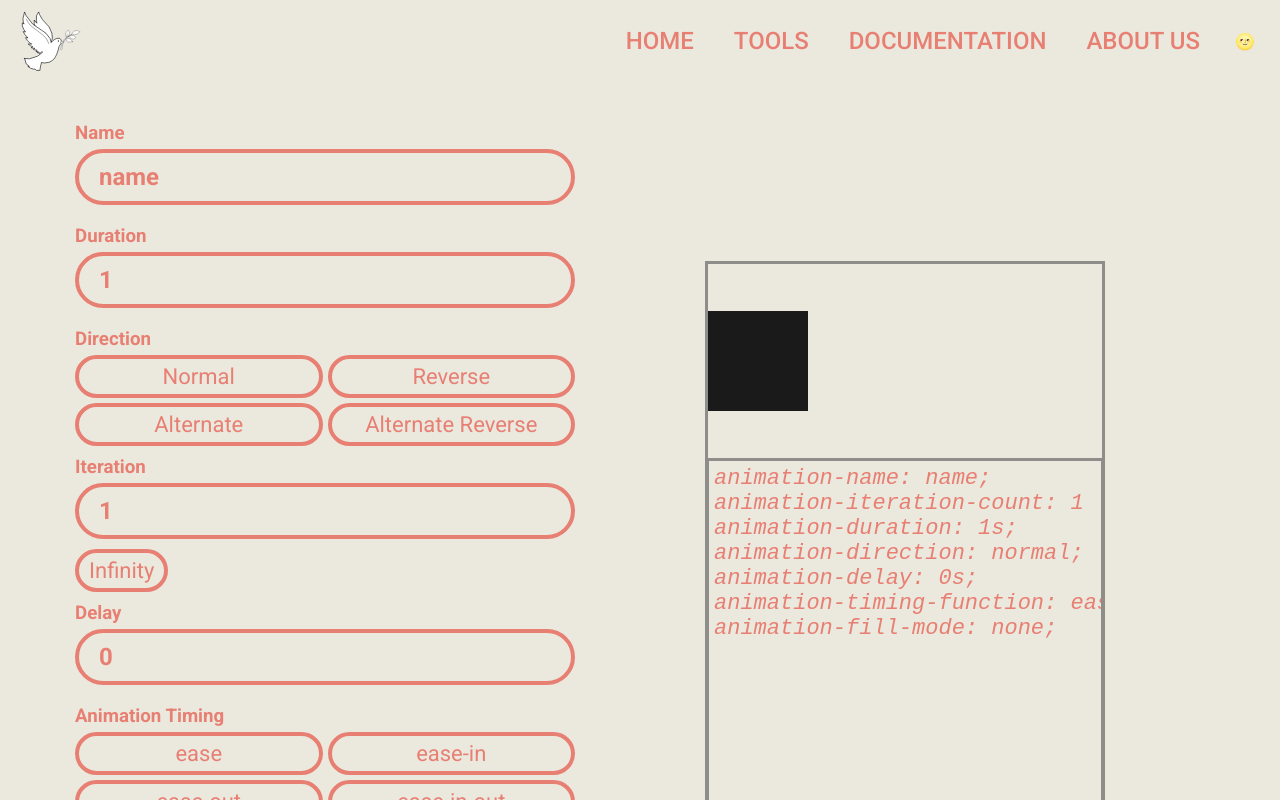
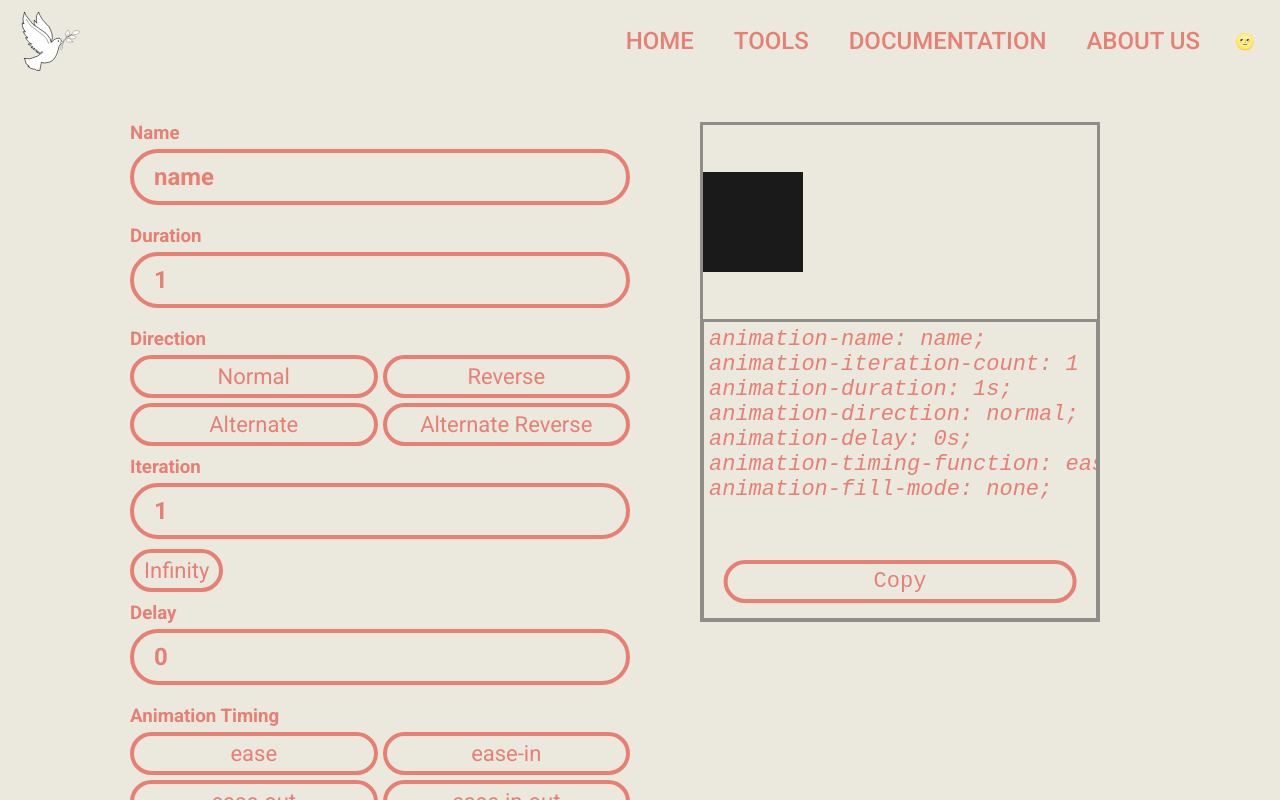
Before and after one commit to hetagdarchiev/HelpEnd, a React (Vite) app: page /tools in a window 1280 px wide. Shown: the top 800 px of the page. Built offline with nearby package versions, Linux system fonts and the light colour scheme.

Commit message:
currect animation

```diff
--- a/src/pages/Tools/components/AnimationCss/AnimationCss.jsx
+++ b/src/pages/Tools/components/AnimationCss/AnimationCss.jsx
@@ -10,7 +10,7 @@ export default function AnimationCss() {
   const [timing, setTiming] = useState("ease");
   const [fillMode, setFillMode] = useState("none");
   let cubeRef = useRef(null);
-
+  let refCode = useRef(null);
   useEffect(() => {
     const element = cubeRef.current;
     if (element) {
@@ -28,6 +28,14 @@ export default function AnimationCss() {
     }
   }, [iteration, duration, direction, delay, timing, fillMode]);
 
+  async function copyToClipboard(text) {
+    try {
+      await navigator.clipboard.writeText(text);
+      console.log("Текст скопирован в буфер обмена");
+    } catch (err) {
+      console.error("Ошибка при копировании:", err);
+    }
+  }
   const animate = {
     animation: `cubeAnimate ${duration}s ${direction} ${iteration}`,
   };
@@ -58,7 +66,14 @@ export default function AnimationCss() {
           ></div>
         </div>
         <pre className={`${style["animation-code"]}`} name="code-css">
-          {userCode || "Youre code"}
+          <span ref={refCode}>{userCode || "Youre code"}</span>
+          <button
+            onClick={() => copyToClipboard(refCode.current.innerText)}
+            type="button"
+            className={`${style["animation__copy-btn"] || ""} button`}
+          >
+            Copy
+          </button>
         </pre>
       </div>
 
@@ -104,6 +119,7 @@ export default function AnimationCss() {
             }`}
           >
             <button
+              type="button"
               className={`${
                 style["animation-controller--normal"] || ""
               } button`}
@@ -113,6 +129,7 @@ export default function AnimationCss() {
               Normal
             </button>
             <button
+              type="button"
               className={`${style["animation-controller--reverse"] || ""}
               button`}
               onClick={() => setDirection("reverse")}
@@ -121,6 +138,7 @@ export default function AnimationCss() {
               Reverse
             </button>
             <button
+              type="button"
               className={`${style["animation-controller--alternate"] || ""}
               button`}
               onClick={() => setDirection("alternate")}
@@ -129,6 +147,7 @@ export default function AnimationCss() {
               Alternate
             </button>
             <button
+              type="button"
               className={`${
                 style["animation-controller--alternate-reverse"] || ""
               }
@@ -152,6 +171,7 @@ export default function AnimationCss() {
             value={iteration}
           />
           <button
+            type="button"
             className={`${
               style["animation__controller--infinity"] || ""
             }button`}
@@ -183,6 +203,7 @@ If the value is positive, there will be a delay before the animation starts. If
             }`}
           >
             <button
+              type="button"
               className={`button`}
               onClick={() => setTiming("ease")}
               title="Standard smooth acceleration (default)"
@@ -190,6 +211,7 @@ If the value is positive, there will be a delay before the animation starts. If
               ease
             </button>
             <button
+              type="button"
               className={`button`}
               onClick={() => setTiming("ease-in")}
               title="Smooth animation start (slow beginning)"
@@ -197,6 +219,7 @@ If the value is positive, there will be a delay before the animation starts. If
               ease-in
             </button>
             <button
+              type="button"
               className={`button`}
               title="Smooth animation end (slow finish)"
               onClick={() => setTiming("ease-out")}
@@ -204,6 +227,7 @@ If the value is positive, there will be a delay before the animation starts. If
               ease-out
             </button>
             <button
+              type="button"
               className={`button`}
               onClick={() => setTiming("ease-in-out")}
               title="Smooth start and end of animation"
@@ -211,6 +235,7 @@ If the value is positive, there will be a delay before the animation starts. If
               ease-in-out
             </button>
             <button
+              type="button"
               className={`button`}
               onClick={() => setTiming("linear")}
               title="Constant speed without acceleration"
@@ -227,25 +252,33 @@ If the value is positive, there will be a delay before the animation starts. If
               style["btn-group"] || ""
             }`}
           >
-            <button className={`button`}
+            <button
+              type="button"
+              className={`button`}
               title="animation styles are not applied before and after the animation is played (the default value)."
               onClick={() => setFillMode("none")}
             >
               none
             </button>
-            <button className={`button`}
+            <button
+              type="button"
+              className={`button`}
               onClick={() => setFillMode("forwards")}
               title="animation styles are not applied before and after the animation is played (the default value)."
             >
               forwards
             </button>
-            <button className={`button`}
+            <button
+              type="button"
+              className={`button`}
               onClick={() => setFillMode("backwards")}
               title="after the animation ends, the element will be styled with the styles of the first keyframe"
             >
               backwards
             </button>
-            <button className={`button`}
+            <button
+              type="button"
+              className={`button`}
               onClick={() => setFillMode("both")}
               title="the first keyframe is applied to the element before the animation begins, and the element remains in the state of the last keyframe after the animation ends."
             >
--- a/src/pages/Tools/components/AnimationCss/AnimationCss.module.scss
+++ b/src/pages/Tools/components/AnimationCss/AnimationCss.module.scss
@@ -2,9 +2,13 @@
 .animation {
     display: flex;
     flex-direction: row-reverse;
-    justify-content: space-around;
-    align-items: center;
+    justify-content: center;
+    align-items: flex-start;
     gap: 20px;
+    @include loptop {
+        flex-direction: column;
+        align-items: center;
+    }
     &-controller {
         &__wrapper {
             max-width: 500px;
@@ -32,6 +36,9 @@
             max-width: 500px;
             width: 100%;
             min-width: 300px;
+            display: flex;
+            flex-direction: column;
+            align-items: center;
             textarea {
                 max-width: 400px;
                 padding: 5px 10px;
@@ -41,6 +48,17 @@
                 border-top: none;
                 display: block;
             }
+        }
+    }
+    &__copy-btn {
+        position: absolute;
+        left: 50%;
+        width: 90%;
+        transform: translateX(-50%);
+        bottom: 15px;
+        text-align: center;
+        @include hover {
+            transform: translateX(-50%) scale(1.03) !important;
         }
     }
     &-code {
@@ -54,7 +72,11 @@
         font-size: rem(22);
         font-style: italic;
         overflow-x: scroll;
-        aspect-ratio: 1;
+        height: 300px;
+        position: relative;
+        @include tablet {
+            font-size: rem(18);
+        }
         &::-webkit-scrollbar {
             width: 8px;
             height: 15px;
@@ -80,10 +102,9 @@
         align-items: center;
         gap: 10px;
     }
-    .btn-group
-    {
+    .btn-group {
         display: grid;
-        grid-template-columns: repeat(2,1fr);
+        grid-template-columns: repeat(2, 1fr);
         gap: 5px;
     }
 }
--- a/src/styles/_globals.scss
+++ b/src/styles/_globals.scss
@@ -54,6 +54,7 @@ input {
   padding: 5px 10px;
   font-size: rem(22);
   border-radius: var(--br-30);
+  cursor: pointer;
   background-color: var(--background-color);
   @include hover {
     transform: scale(1.03);
```
